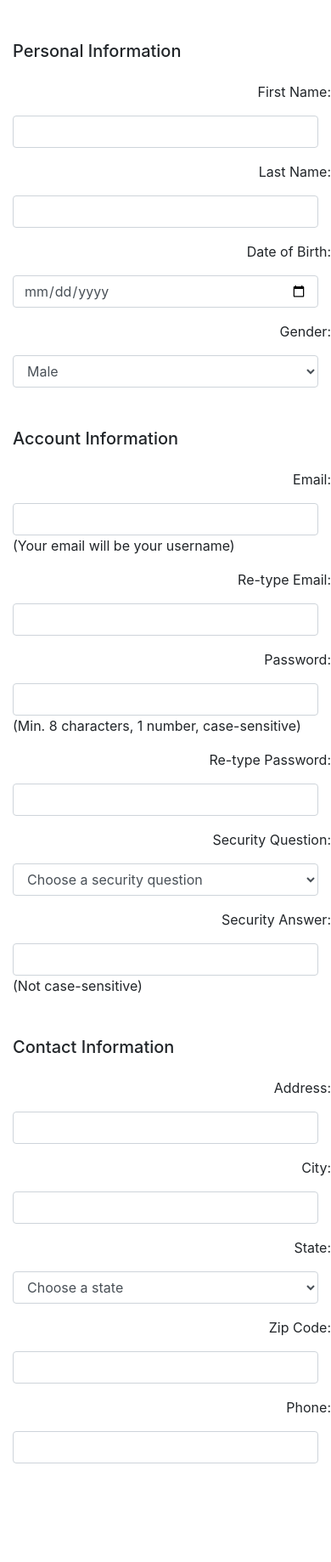
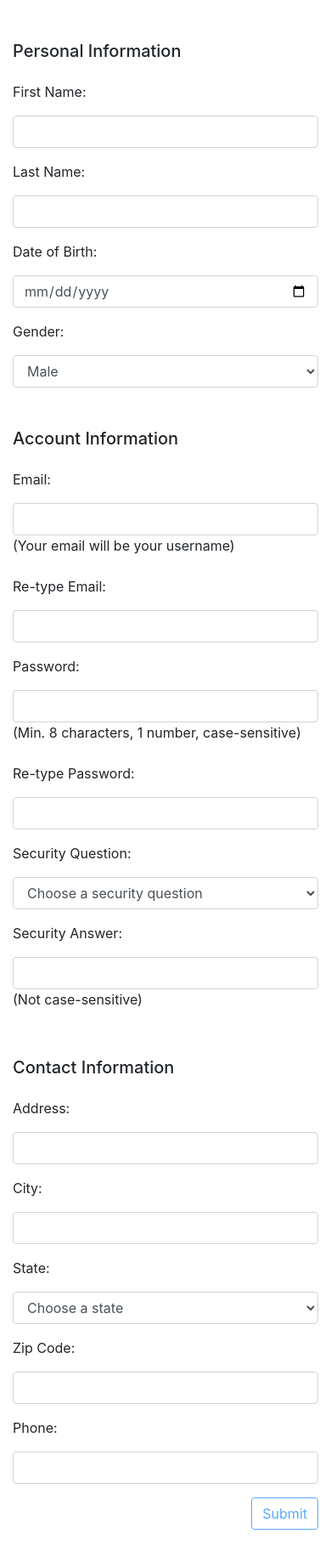
Before and after one commit to HarryNdegwa/ComplexForm, a React (Create React App) app: page / in a window 390 px wide. Shown: the top 1838 px of the page at 85% size. Before the commit the page ends 1770 px from the top, so only its background shows below. Built offline with nearby package versions, Linux system fonts and the light colour scheme.

Commit message:
Added submit button with dummy logic

```diff
--- a/src/App.js
+++ b/src/App.js
@@ -4,12 +4,51 @@ import AccountInformation from "./components/AccountInformation/AccountInformati
 import ContactInformation from "./components/ContactInformation/ContactInformation.js";
 
 export default class App extends React.Component {
+	constructor(props) {
+		super(props);
+		this.state = {
+			firstName: "",
+			lastName: "",
+			DoB: "",
+			gender: "",
+			email: "",
+			password: "",
+			securityQuestion: "",
+			securityAnswer: "",
+			address: "",
+			city: "",
+			state: "",
+			zipCode: "",
+			phone: "",
+		};
+		this.handleChange = this.handleChange.bind(this);
+		this.handleSubmit = this.handleSubmit.bind(this);
+	}
+
+	handleChange(e) {
+		this.setState({ [e.target.name]: e.target.value });
+	}
+
+	handleSubmit(e) {
+		alert("Information successfully submitted!");
+	}
+
 	render() {
+		console.log("this.state", this.state);
 		return (
 			<div className="col-md-10 col-lg-7 mx-auto my-5">
-				<PersonalInformation />
-				<AccountInformation />
-				<ContactInformation />
+				<PersonalInformation handleChange={this.handleChange} />
+				<AccountInformation handleChange={this.handleChange} />
+				<ContactInformation handleChange={this.handleChange} />
+				<div className="text-right">
+					<button
+						className="btn btn-md btn-outline-primary"
+						onClick={this.handleSubmit}
+						disabled={!this.state.phone}
+					>
+						Submit
+					</button>
+				</div>
 			</div>
 		);
 	}
--- a/src/components/AccountInformation/AccountInformation.js
+++ b/src/components/AccountInformation/AccountInformation.js
@@ -14,11 +14,13 @@ export default class AccountInformation extends React.Component {
 						type="email"
 						hasSecondaryTest
 						secodaryText="(Your email will be your username)"
+						handleChange={this.props.handleChange}
 					/>
 					<TextInputUtility
 						label="Re-type Email"
 						name="emailConfirm"
 						type="email"
+						handleChange={this.props.handleChange}
 					/>
 					<TextInputUtility
 						label="Password"
@@ -26,11 +28,13 @@ export default class AccountInformation extends React.Component {
 						type="password"
 						hasSecondaryTest
 						secodaryText="(Min. 8 characters, 1 number, case-sensitive)"
+						handleChange={this.props.handleChange}
 					/>
 					<TextInputUtility
 						label="Re-type Password"
 						name="passwordConfirm"
 						type="password"
+						handleChange={this.props.handleChange}
 					/>
 					<SelectInputUtility
 						label="Security Question"
@@ -42,12 +46,14 @@ export default class AccountInformation extends React.Component {
 							"Where did you first meet your spouse?",
 							"What is your last name?",
 						]}
+						handleChange={this.props.handleChange}
 					/>
 					<TextInputUtility
 						label="Security Answer"
 						name="securityAnswer"
 						hasSecondaryTest
 						secodaryText="(Not case-sensitive)"
+						handleChange={this.props.handleChange}
 					/>
 				</form>
 			</div>
--- a/src/components/ContactInformation/ContactInformation.js
+++ b/src/components/ContactInformation/ContactInformation.js
@@ -3,13 +3,24 @@ import TextInputUtility from "../TextInputUtility.js";
 import SelectInputUtility from "../SelectInputUtility.js";
 
 export default class ContactInformation extends React.Component {
+	constructor(props) {
+		super(props);
+	}
 	render() {
 		return (
 			<div className="w-100 mt-5">
 				<h5 className="mb-4">Contact Information</h5>
 				<form className="form-group">
-					<TextInputUtility label="Address" name="address" />
-					<TextInputUtility label="City" name="city" />
+					<TextInputUtility
+						label="Address"
+						name="address"
+						handleChange={this.props.handleChange}
+					/>
+					<TextInputUtility
+						label="City"
+						name="city"
+						handleChange={this.props.handleChange}
+					/>
 					<SelectInputUtility
 						label="State"
 						name="state"
@@ -20,9 +31,18 @@ export default class ContactInformation extends React.Component {
 							"Tokyo",
 							"Helsinki",
 						]}
+						handleChange={this.props.handleChange}
 					/>
-					<TextInputUtility label="Zip Code" name="zipCode" />
-					<TextInputUtility label="Phone" name="sphone" />
+					<TextInputUtility
+						label="Zip Code"
+						name="zipCode"
+						handleChange={this.props.handleChange}
+					/>
+					<TextInputUtility
+						label="Phone"
+						name="phone"
+						handleChange={this.props.handleChange}
+					/>
 				</form>
 			</div>
 		);
--- a/src/components/PersonalInformation/PersonalInformation.js
+++ b/src/components/PersonalInformation/PersonalInformation.js
@@ -3,22 +3,35 @@ import TextInputUtility from "../TextInputUtility.js";
 import SelectInputUtility from "../SelectInputUtility.js";
 
 export default class PersonalInformation extends React.Component {
+	constructor(props) {
+		super(props);
+	}
 	render() {
 		return (
 			<div className="w-100">
 				<h5 className="mb-4">Personal Information</h5>
 				<form className="form-group">
-					<TextInputUtility label="First Name" name="firstName" />
-					<TextInputUtility label="Last Name" name="lastName" />
+					<TextInputUtility
+						label="First Name"
+						name="firstName"
+						handleChange={this.props.handleChange}
+					/>
+					<TextInputUtility
+						label="Last Name"
+						name="lastName"
+						handleChange={this.props.handleChange}
+					/>
 					<TextInputUtility
 						label="Date of Birth"
 						name="DoB"
 						type="date"
+						handleChange={this.props.handleChange}
 					/>
 					<SelectInputUtility
 						label="Gender"
 						name="gender"
 						options={["Male", "Female"]}
+						handleChange={this.props.handleChange}
 					/>
 				</form>
 			</div>
--- a/src/components/SelectInputUtility.js
+++ b/src/components/SelectInputUtility.js
@@ -7,7 +7,7 @@ export default class SelectInputUtility extends React.Component {
 	render() {
 		return (
 			<div className="row flex-column flex-md-row align-items-md-start mb-3">
-				<div className="col-md-3 text-right pr-0">
+				<div className="col-md-3 d-flex justify-content-start justify-content-md-end pr-0">
 					<p>{`${this.props.label}:`}</p>
 				</div>
 				<div className="col-md-9">
--- a/src/components/TextInputUtility.js
+++ b/src/components/TextInputUtility.js
@@ -7,7 +7,7 @@ export default class TextInputUtility extends React.Component {
 	render() {
 		return (
 			<div className="row flex-column flex-md-row align-items-md-start mb-3">
-				<div className="col-md-3 text-right pr-0">
+				<div className="col-md-3 d-flex justify-content-start justify-content-md-end pr-0">
 					<p>{`${this.props.label}:`}</p>
 				</div>
 
@@ -20,7 +20,9 @@ export default class TextInputUtility extends React.Component {
 						className="form-control"
 					/>
 					{this.props.hasSecondaryTest && (
-						<span>{this.props.secodaryText}</span>
+						<span className="mb-2 d-block">
+							{this.props.secodaryText}
+						</span>
 					)}
 				</div>
 			</div>
```
Also changed, not shown: 1 other file (tests, documents, lock files or other folders).
